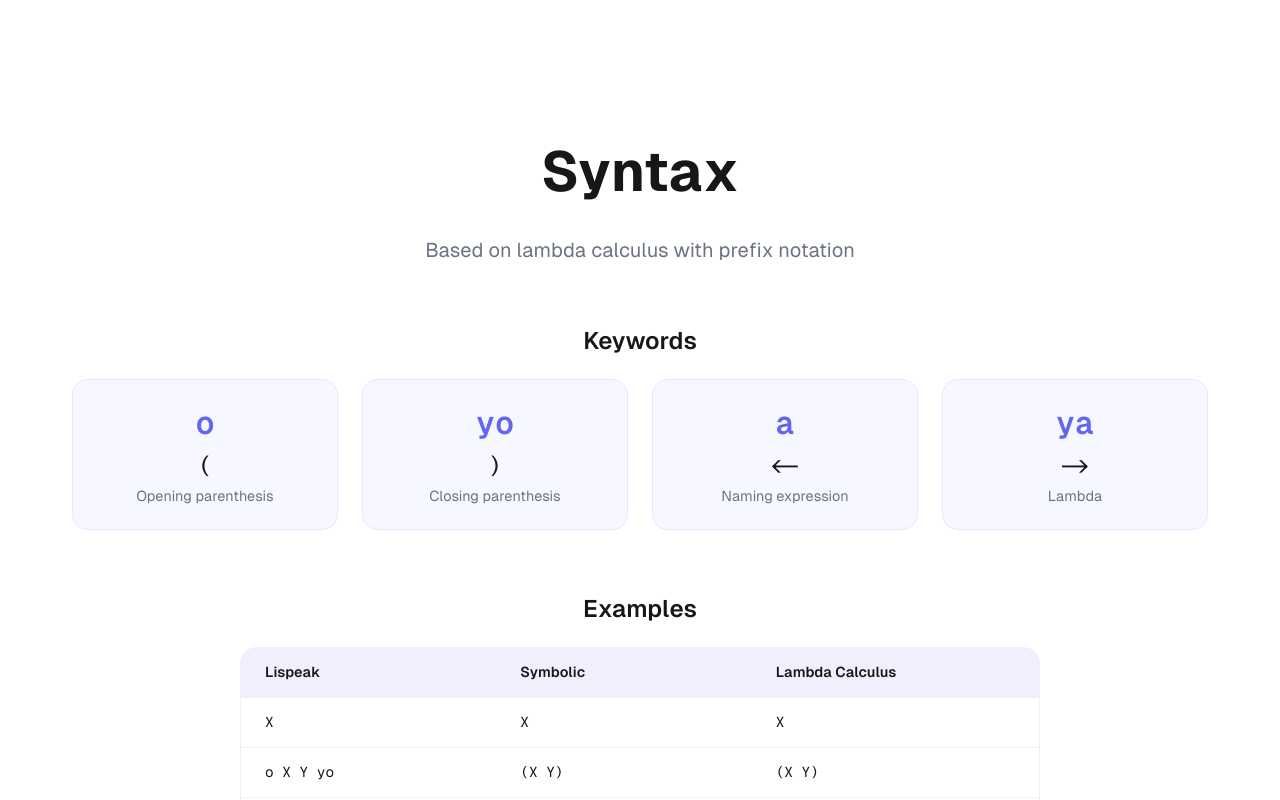
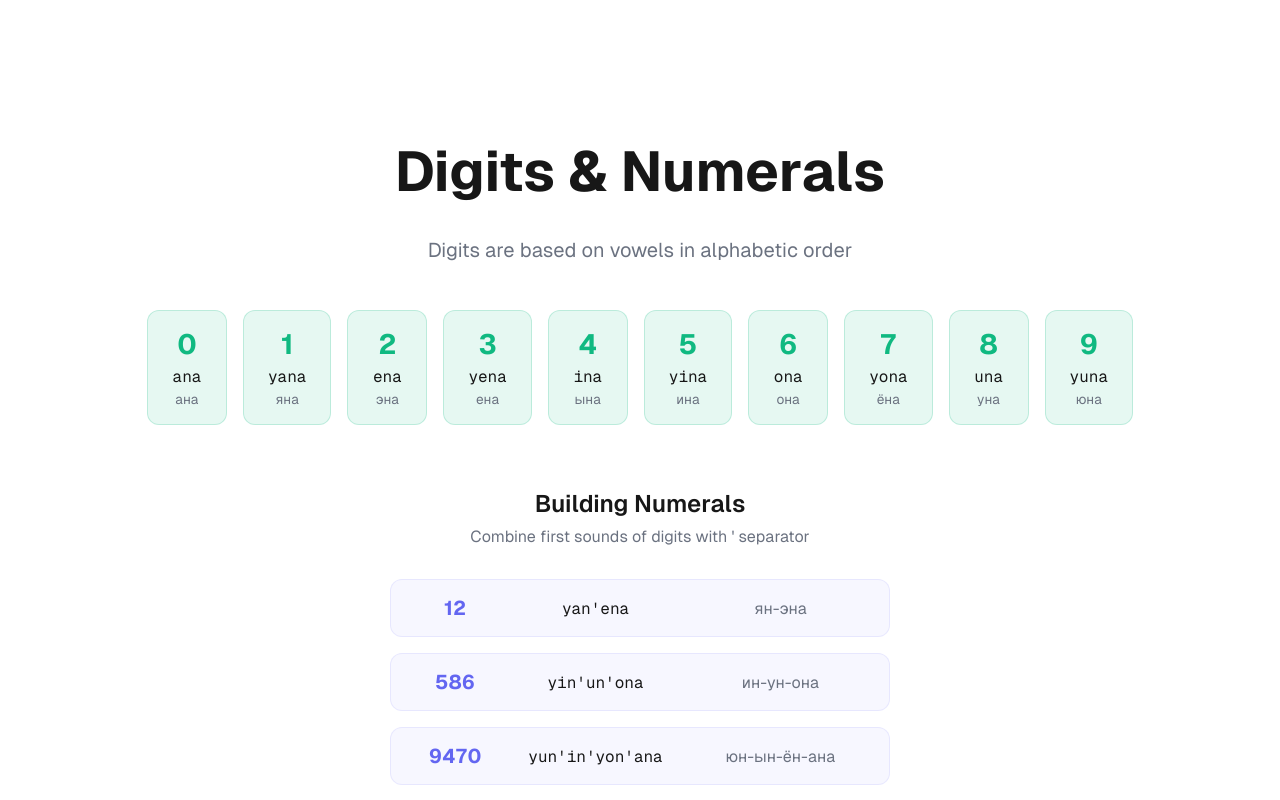
Before and after one commit to lispeak/lispeak, a Next.js app in the folder apps/web-landing/: page / in a window 1280 px wide. Shown: the part 2360-3160 px from the top of the page. Built offline with nearby package versions, Linux system fonts and the light colour scheme.

Commit message:
Add numerals

```diff
--- a/apps/web-landing/app/globals.css
+++ b/apps/web-landing/app/globals.css
@@ -242,6 +242,119 @@ body {
   text-align: center;
 }
 
+/* Numerals Section */
+.numerals-intro {
+  text-align: center;
+  font-size: 1.25rem;
+  color: var(--muted);
+  margin-top: -2rem;
+  margin-bottom: 3rem;
+}
+
+.digits-grid {
+  display: flex;
+  flex-wrap: wrap;
+  justify-content: center;
+  gap: 1rem;
+  margin-bottom: 4rem;
+}
+
+.digit-card {
+  display: flex;
+  flex-direction: column;
+  align-items: center;
+  padding: 1rem 1.5rem;
+  border-radius: 0.75rem;
+  background: rgba(16, 185, 129, 0.1);
+  border: 1px solid rgba(16, 185, 129, 0.2);
+  transition: transform 0.2s ease;
+  min-width: 80px;
+}
+
+.digit-card:hover {
+  transform: translateY(-2px);
+}
+
+.digit-number {
+  font-size: 1.75rem;
+  font-weight: 700;
+  color: var(--color-vowel);
+  margin-bottom: 0.25rem;
+}
+
+.digit-lispeak {
+  font-size: 1rem;
+  font-family: var(--font-geist-mono), monospace;
+  color: var(--foreground);
+  margin-bottom: 0.25rem;
+}
+
+.digit-russian {
+  font-size: 0.85rem;
+  color: var(--muted);
+}
+
+.numerals-examples {
+  text-align: center;
+}
+
+.numerals-subtitle {
+  font-size: 1.5rem;
+  font-weight: 600;
+  margin-bottom: 0.5rem;
+}
+
+.numerals-note {
+  color: var(--muted);
+  margin-bottom: 2rem;
+}
+
+.numerals-table {
+  display: flex;
+  flex-direction: column;
+  gap: 1rem;
+  max-width: 500px;
+  margin: 0 auto;
+}
+
+.numeral-row {
+  display: grid;
+  grid-template-columns: 80px 1fr 1fr;
+  gap: 1rem;
+  padding: 1rem 1.5rem;
+  border-radius: 0.75rem;
+  background: rgba(99, 102, 241, 0.05);
+  border: 1px solid rgba(99, 102, 241, 0.1);
+  align-items: center;
+}
+
+.numeral-number {
+  font-size: 1.25rem;
+  font-weight: 700;
+  color: var(--accent);
+}
+
+.numeral-lispeak {
+  font-family: var(--font-geist-mono), monospace;
+  color: var(--foreground);
+}
+
+.numeral-russian {
+  color: var(--muted);
+}
+
+@media (prefers-color-scheme: dark) {
+  .digit-card {
+    background: rgba(16, 185, 129, 0.08);
+    border: 1px solid rgba(16, 185, 129, 0.15);
+  }
+
+  .numeral-row {
+    background: rgba(129, 140, 248, 0.05);
+    border: 1px solid rgba(129, 140, 248, 0.1);
+  }
+}
+
 /* Syntax Section */
 .syntax-intro {
   text-align: center;
--- a/apps/web-landing/app/page.tsx
+++ b/apps/web-landing/app/page.tsx
@@ -67,6 +67,25 @@ const legend = [
   { type: 'special', label: 'Special Signs' },
 ];
 
+const digits = [
+  { digit: '0', lispeak: 'ana', russian: 'ана' },
+  { digit: '1', lispeak: 'yana', russian: 'яна' },
+  { digit: '2', lispeak: 'ena', russian: 'эна' },
+  { digit: '3', lispeak: 'yena', russian: 'ена' },
+  { digit: '4', lispeak: 'ina', russian: 'ына' },
+  { digit: '5', lispeak: 'yina', russian: 'ина' },
+  { digit: '6', lispeak: 'ona', russian: 'она' },
+  { digit: '7', lispeak: 'yona', russian: 'ёна' },
+  { digit: '8', lispeak: 'una', russian: 'уна' },
+  { digit: '9', lispeak: 'yuna', russian: 'юна' },
+];
+
+const numeralExamples = [
+  { number: '12', lispeak: "yan'ena", russian: 'ян-эна' },
+  { number: '586', lispeak: "yin'un'ona", russian: 'ин-ун-она' },
+  { number: '9470', lispeak: "yun'in'yon'ana", russian: 'юн-ын-ён-ана' },
+];
+
 const syntaxKeywords = [
   { word: 'o', symbol: '(', description: 'Opening parenthesis' },
   { word: 'yo', symbol: ')', description: 'Closing parenthesis' },
@@ -123,6 +142,35 @@ export default function Home() {
         </div>
       </section>
 
+      <section className="section numerals">
+        <h2 className="section-title">Digits & Numerals</h2>
+        <p className="numerals-intro">Digits are based on vowels in alphabetic order</p>
+
+        <div className="digits-grid">
+          {digits.map((d) => (
+            <div key={d.digit} className="digit-card">
+              <span className="digit-number">{d.digit}</span>
+              <span className="digit-lispeak">{d.lispeak}</span>
+              <span className="digit-russian">{d.russian}</span>
+            </div>
+          ))}
+        </div>
+
+        <div className="numerals-examples">
+          <h3 className="numerals-subtitle">Building Numerals</h3>
+          <p className="numerals-note">Combine first sounds of digits with ' separator</p>
+          <div className="numerals-table">
+            {numeralExamples.map((ex) => (
+              <div key={ex.number} className="numeral-row">
+                <span className="numeral-number">{ex.number}</span>
+                <span className="numeral-lispeak">{ex.lispeak}</span>
+                <span className="numeral-russian">{ex.russian}</span>
+              </div>
+            ))}
+          </div>
+        </div>
+      </section>
+
       <section className="section syntax">
         <h2 className="section-title">Syntax</h2>
         <p className="syntax-intro">Based on lambda calculus with prefix notation</p>
```
Also changed, not shown: 1 other file (tests, documents, lock files or other folders).
